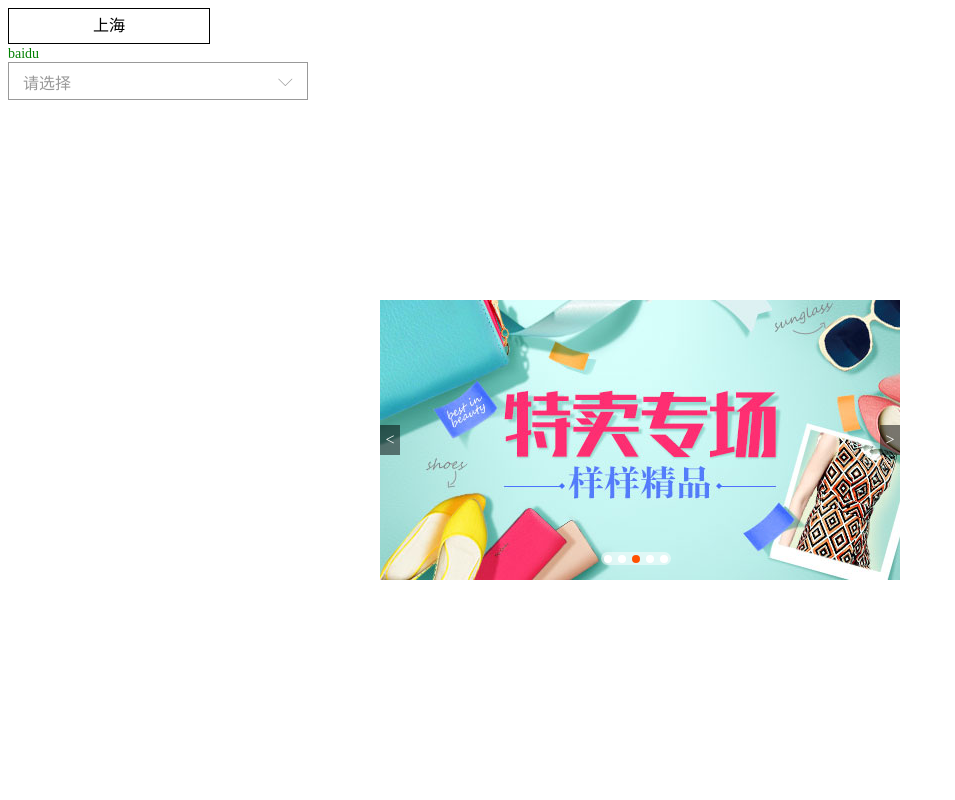
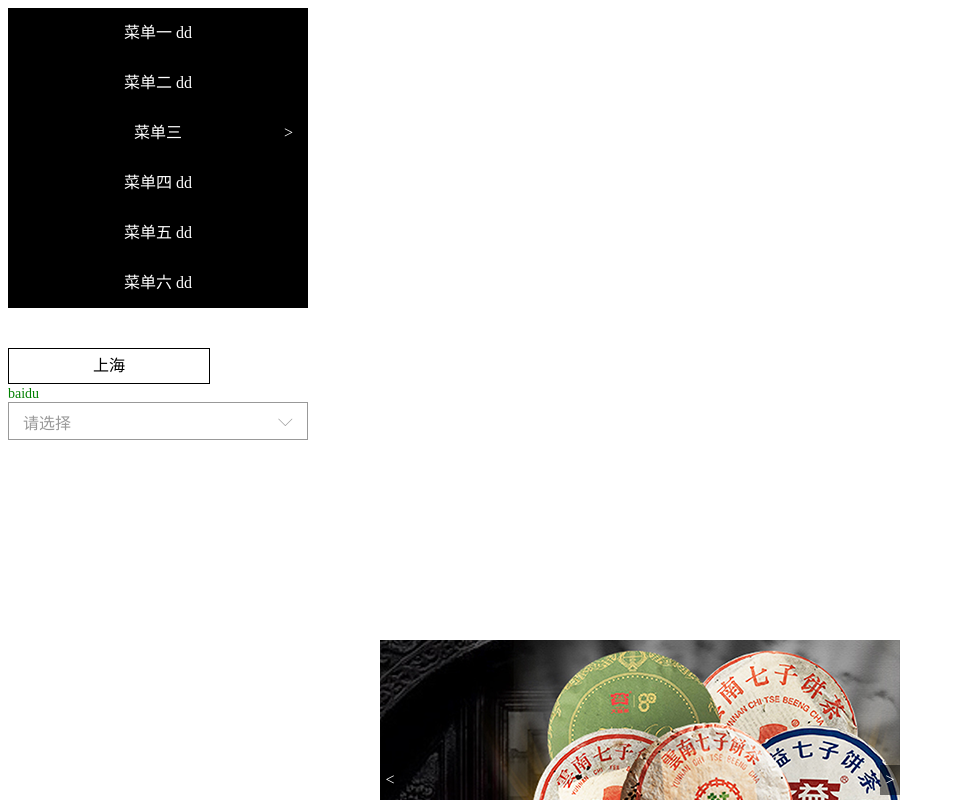
Before and after one commit to CreatorMr/vue3-ui-demo, a Vue app: page / in a window 1280 px wide. Shown: the top 800 px of the page, without its empty margins (0-955 px from the left). Built offline with nearby package versions, Linux system fonts and the light colour scheme.

Commit message:
tree-menu

```diff
--- /dev/null
+++ b/mock/treeMenu.js
@@ -0,0 +1,72 @@
+export default [
+    {
+        id: 1,
+        title: '菜单一'
+    },
+    {
+        id: 2,
+        title: '菜单二'
+    },
+    {
+        id: 3,
+        title: '菜单三',
+        children: [
+            { id: 31, title: '菜单三-1' },
+            {
+                id: 32,
+                title: '菜单三-2',
+                children: [
+                    {
+                        d: 321,
+                        title: '菜单3-2-1'
+                    },
+                    {
+                        d: 322,
+                        title: '菜单3-2-2',
+                        children: [
+                            {
+                                id: 3221,
+                                title: '菜单3-2-2-1'
+                            },
+                            {
+                                id: 3222,
+                                title: '菜单3-2-2-2'
+                            },
+                            {
+                                id: 3223,
+                                title: '菜单3-2-2-3',
+                                children: [
+                                    {
+                                        id: 32231,
+                                        title: '菜单3-2-2-3-1'
+                                    },
+                                    {
+                                        id: 32232,
+                                        title: '菜单3-2-2-3-2'
+                                    },
+                                ]
+                            }
+                        ]
+                    },
+                    {
+                        d: 323,
+                        title: '菜单3-2-3'
+                    }
+                ]
+            },
+            { id: 33, title: '菜单三-3' }
+        ]
+    },
+    {
+        id: 4,
+        title: '菜单四'
+    },
+    {
+        id: 5,
+        title: '菜单五'
+    },
+    {
+        id: 6,
+        title: '菜单六'
+    }
+]
--- /dev/null
+++ b/modules/bus-ui/TreeMenu/MenuItem.vue
@@ -0,0 +1,19 @@
+<template>
+  <div class="menu-item">
+    <slot></slot>
+  </div>
+</template>
+
+<script>
+export default {
+  name: 'MenuItem'
+}
+</script>
+
+<style lang="scss" scoped>
+.menu-item {
+    height: 50px;
+    text-align: center;
+    line-height: 50px;
+}
+</style>
--- /dev/null
+++ b/modules/bus-ui/TreeMenu/ReSubMenu.vue
@@ -0,0 +1,23 @@
+<template>
+  <sub-menu>
+    <template #title>{{ data.title }}</template>
+    <template v-for="c of data.children" :key="c.id">
+      <menu-item v-if="!c.children">
+        {{ c.title }}
+      </menu-item>
+      <re-sub-menu v-else :data="c" :key="c.id"></re-sub-menu>
+    </template>
+  </sub-menu>
+</template>
+
+<script>
+export default {
+    name: 'ReSubMenu',
+    props: {
+        data: Object
+    }
+}
+</script>
+
+<style>
+</style>
--- /dev/null
+++ b/modules/bus-ui/TreeMenu/SubMenu.vue
@@ -0,0 +1,60 @@
+<template>
+  <div class="sub-menu" @mouseenter="showSubMenu" @mouseleave="hideSubMenu">
+    <div class="title">
+      <slot name="title"></slot>
+      <span class="icon">&gt;</span>
+    </div>
+    <div class="sub-item" v-show="subMenuShow">
+      <slot></slot>
+    </div>
+  </div>
+</template>
+
+<script>
+import { ref } from 'vue'
+export default {
+  name: 'SubMenu',
+  setup() {
+    const subMenuShow = ref(false)
+    const showSubMenu = () => {
+      subMenuShow.value = true
+    }
+    const hideSubMenu = () => {
+      subMenuShow.value = false
+    }
+    return {
+      subMenuShow,
+      showSubMenu,
+      hideSubMenu
+    }
+  }
+}
+</script>
+
+<style lang="scss" scoped>
+.sub-menu {
+  position: relative;
+  height: 50px;
+
+  .title {
+    position: relative;
+    line-height: 50px;
+    line-height: 50px;
+    height: 50px;
+    text-align: center;
+    .icon {
+      position: absolute;
+      top: 0;
+      right: 15px;
+    }
+  }
+
+  .sub-item {
+    position: absolute;
+    left: 100%;
+    top: 0;
+    width: 100%;
+    background-color: #333;
+  }
+}
+</style>
--- /dev/null
+++ b/modules/bus-ui/TreeMenu/index.vue
@@ -0,0 +1,19 @@
+<template>
+  <div class="tree-menu">
+     <slot></slot>
+  </div>
+</template>
+
+<script>
+export default {
+  name: 'TreeMenu'
+}
+</script>
+
+<style lang="scss" scoped>
+.tree-menu{
+    width: 100%;
+    background-color: #000;
+    color: #fff;
+}
+</style>
--- a/modules/bus-ui/index.js
+++ b/modules/bus-ui/index.js
@@ -1,8 +1,12 @@
 import Selector from './Selector'
 import Carousel from './Carousel'
 import CarItem from './Carousel/CarItem.vue'
-
-const COMPONENTS = [Selector, Carousel, CarItem]
+import TreeMenu from './TreeMenu'
+import MenuItem from './TreeMenu/MenuItem.vue'
+import SubMenu from './TreeMenu/SubMenu.vue'
+import ReSubMenu from './TreeMenu/ReSubMenu.vue'
+import './resets.css'
+const COMPONENTS = [Selector, Carousel, CarItem, TreeMenu, MenuItem, SubMenu, ReSubMenu]
 let JsAppUI = {}
 
 JsAppUI.install = function(Vue, options) {
--- /dev/null
+++ b/modules/bus-ui/resets.css
@@ -0,0 +1,4 @@
+a {
+    text-decoration: none;
+    color: #fff;
+}
--- a/src/App.vue
+++ b/src/App.vue
@@ -1,5 +1,16 @@
 <template>
   <div id="app">
+    <div class="side-bar">
+      <tree-menu>
+        <template v-for="item of treeMenuData">
+          <menu-item v-if="!item.children" :key="item.id">
+            {{ item.title }}
+            <a href="https://baidu.com">dd</a>
+          </menu-item>
+          <re-sub-menu :key="item.id" v-else :data="item"></re-sub-menu>
+        </template>
+      </tree-menu>
+    </div>
     <my-select
       :data="data"
       :callback="change"
@@ -32,6 +43,8 @@
 import carData from '../mock/carousel.data'
 import selectorData from '../mock/selectData'
 import { ref } from 'vue'
+
+import treeMenuData from '../mock/treeMenu'
 export default {
   name: 'App',
   // components: {
@@ -70,7 +83,8 @@ export default {
       change,
       setItemVaule,
       selectorData,
-      carData
+      carData,
+      treeMenuData
     }
   }
 }
@@ -82,4 +96,8 @@ export default {
   height: 280px;
   margin: 200px auto;
 }
+.side-bar {
+  width: 300px;
+  margin-bottom: 40px;
+}
 </style>
```
